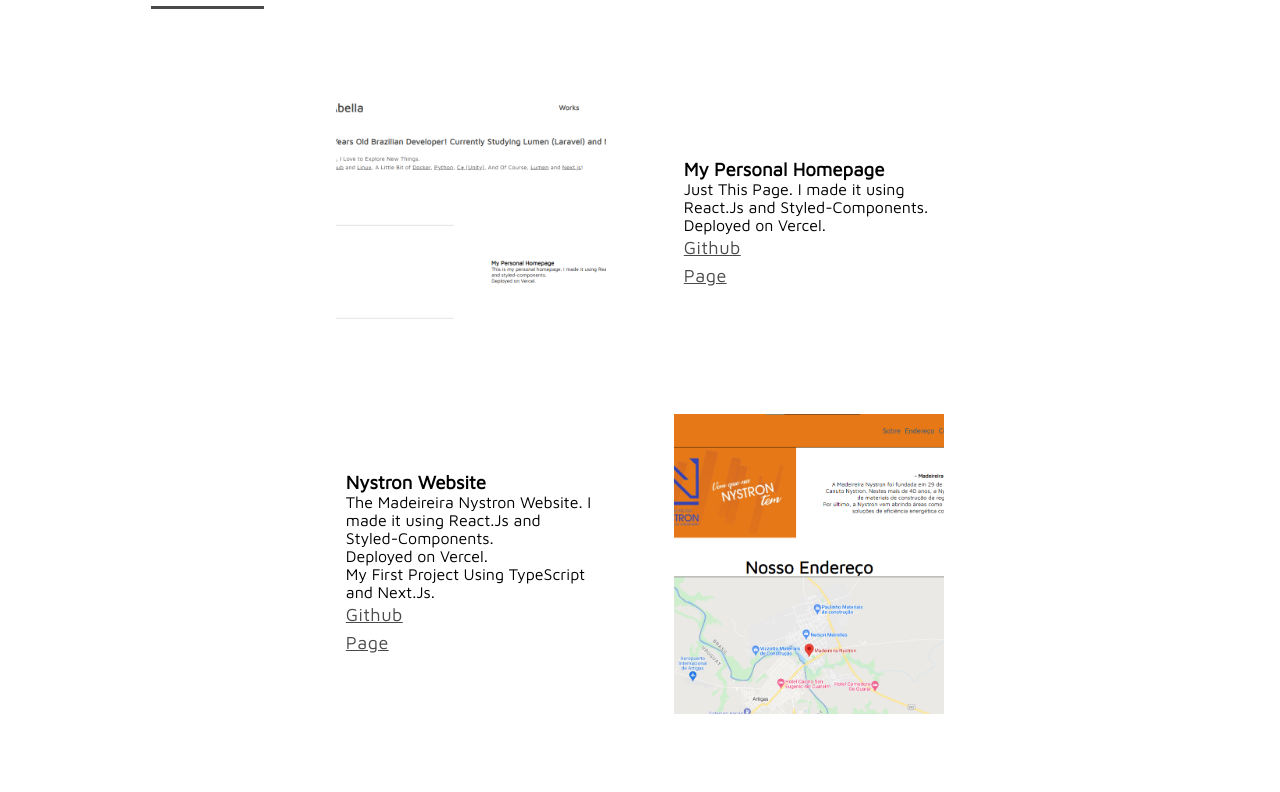
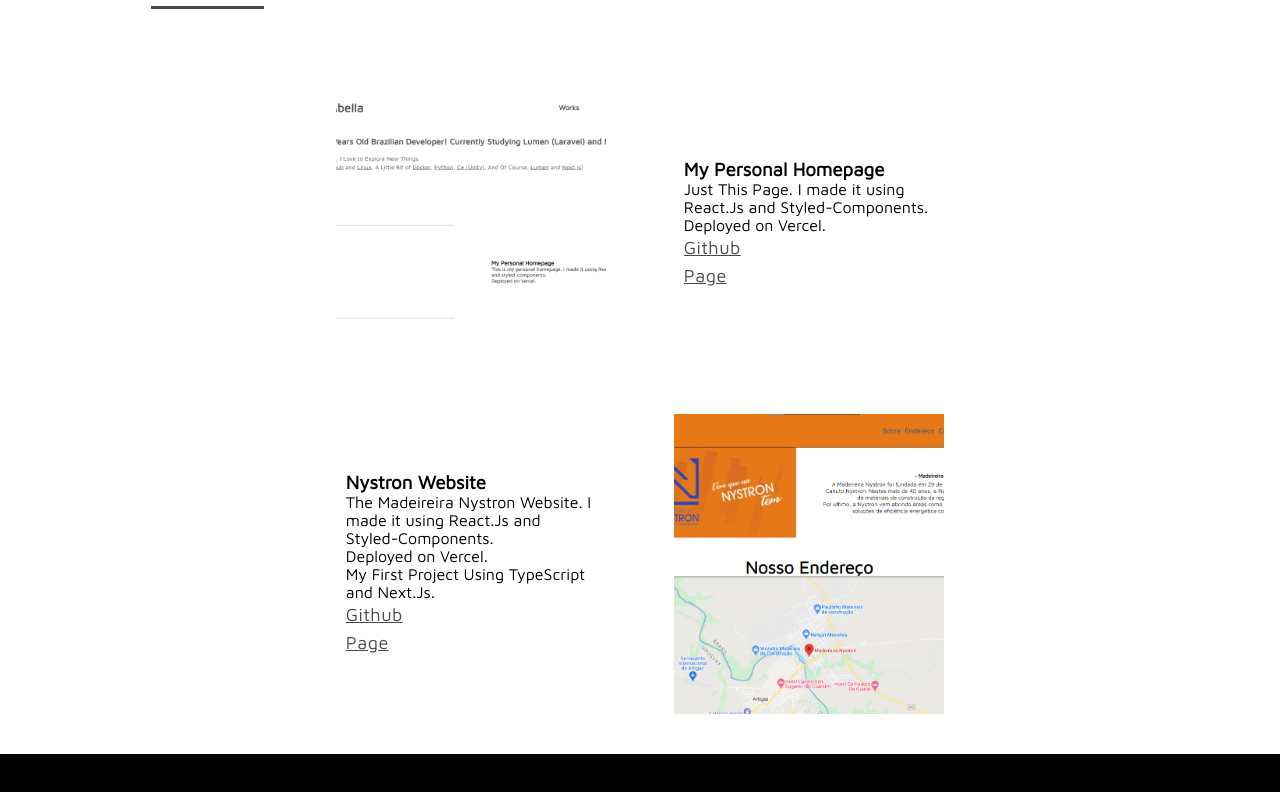
Before and after one commit to TheDevick/Next.Js-Personal-Page, a Next.js app: page / in a window 1280 px wide. Shown: the part 478-1270 px from the top of the page. Before the commit the page ends 1232 px from the top, so only its background shows below. Built offline with nearby package versions, Linux system fonts and the light colour scheme.

Commit message:
feat: Create Footer

```diff
--- a/pages/index.tsx
+++ b/pages/index.tsx
@@ -2,6 +2,7 @@ import React from "react";
 import Header from "../src/components/Header";
 import Description from "../src/components/Description";
 import Works from "../src/components/Works";
+import Footer from "../src/components/Footer";
 
 export default function HomePage() {
     return (
@@ -9,6 +10,7 @@ export default function HomePage() {
             <Header />
             <Description />
             <Works />
+            <Footer />
         </React.Fragment>
     );
 }
--- /dev/null
+++ b/src/components/Footer/index.tsx
@@ -0,0 +1,29 @@
+import styled from "styled-components";
+
+const FooterContainer = styled.footer`
+    background-color: black;
+    padding: 30px 0;
+    display: flex;
+    justify-content: space-around;
+    align-items: center;
+    flex-flow: row wrap;
+    margin-top: 30px;
+    @media (max-width: 768px) {
+        flex-flow: column wrap;
+    }
+    div {
+        margin: 10px 0;
+        width: auto;
+    }
+    * {
+        color: white;
+        text-align: center;
+    }
+`
+
+export default function Footer() {
+    return (
+        <FooterContainer>
+        </FooterContainer>
+    )
+}
```
